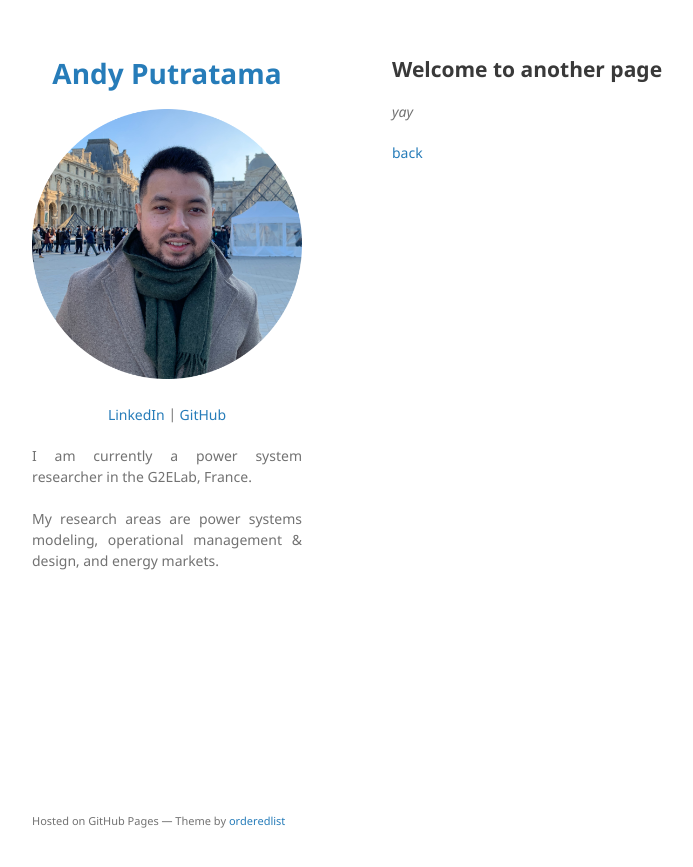
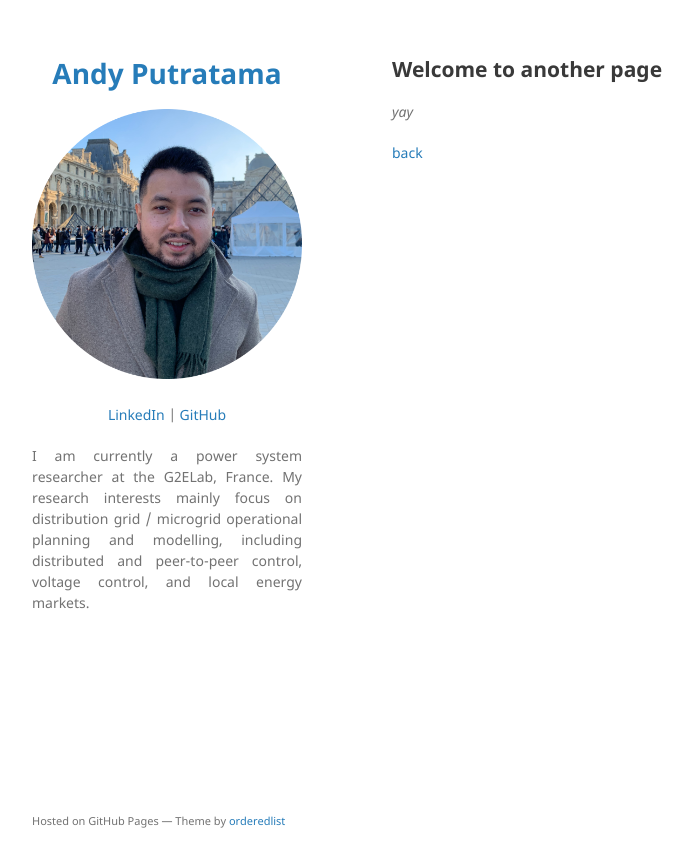
Before and after one commit to andyptr/andyptr.github.io, a Jekyll site: the page built from another-page.md, in a window 1280 px wide. Shown: the top 867 px of the page, without its empty margins (178-871 px from the left). Built offline with Jekyll 4.4.1, drawn with Linux system fonts in a browser that asks for light colours; our own code applies the rules of GitHub Pages for plain Markdown files.

Commit message:
Update _config.yml

```diff
--- a/_config.yml
+++ b/_config.yml
@@ -9,10 +9,7 @@
   </p>
 
   <p align="justify">
-  I am currently a power system researcher in the G2ELab, France.
-  <br><br>
-  My research areas are power systems modeling, operational management & design, and energy markets.
-  <br><br>
+  I am currently a power system researcher at the G2ELab, France.  My research interests mainly focus on distribution grid / microgrid operational planning and modelling, including distributed and peer-to-peer control, voltage control, and local energy markets.
   </p>
 show_downloads: false
 google_analytics: 297362505
```
